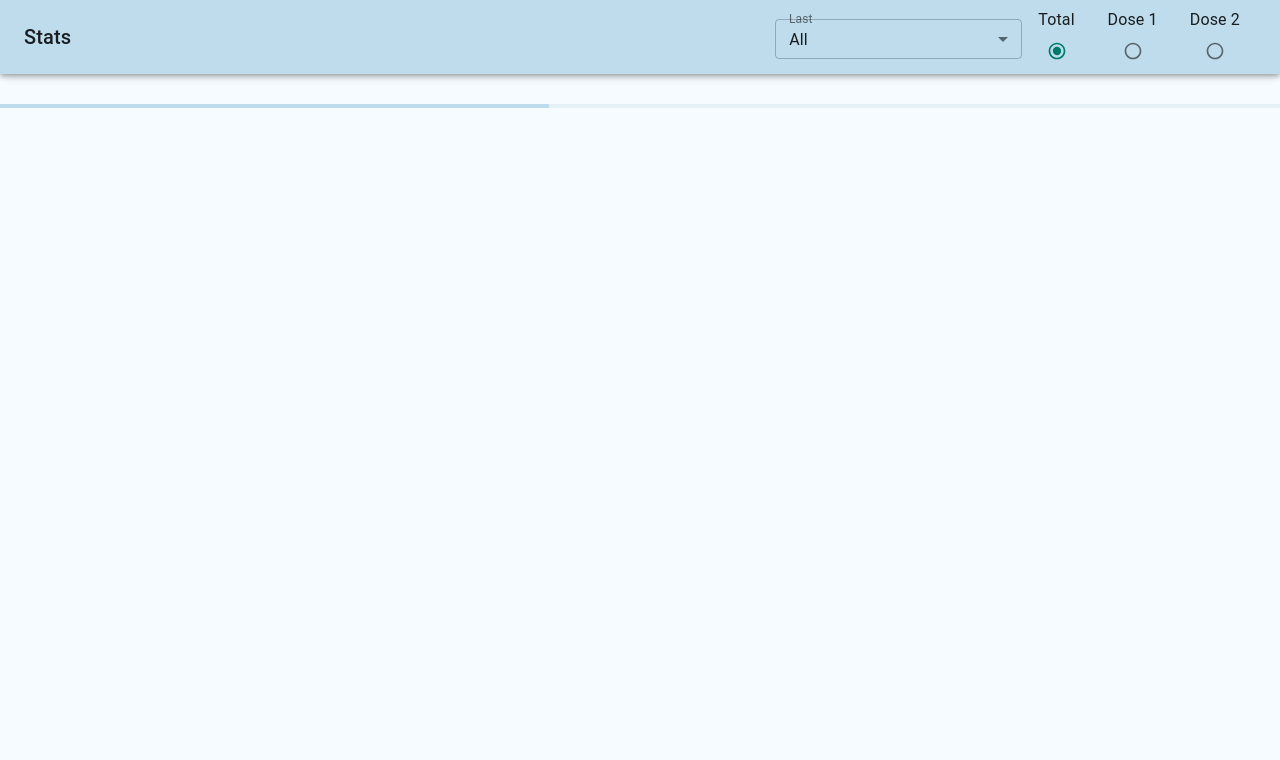
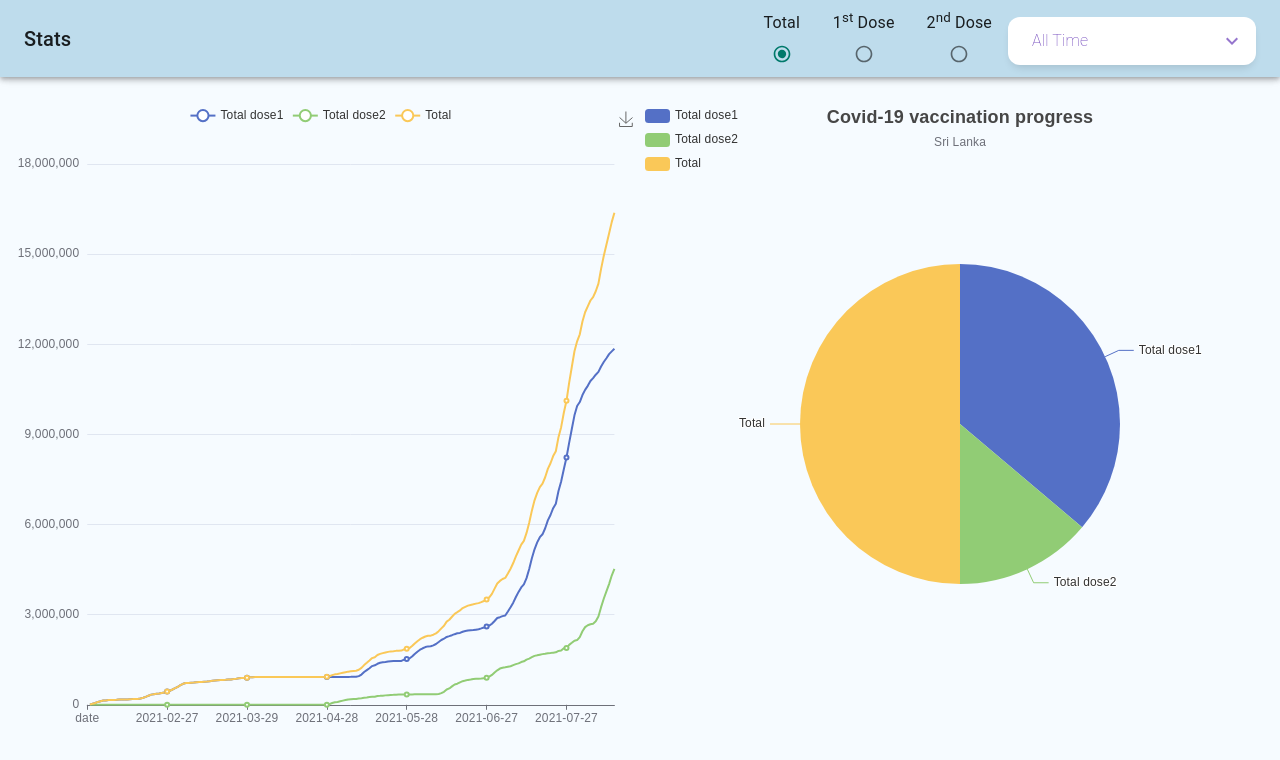
Before and after one commit to tmkasun/covid-19-dashboard, a React (Create React App) app: page / in a window 1280 px wide. Shown: the top 760 px of the page. Built offline with nearby package versions, Linux system fonts and the light colour scheme; no server answers.

Commit message:
update app

```diff
--- a/package.json
+++ b/package.json
@@ -10,6 +10,7 @@
   "dependencies": {
     "@babel/runtime": "7.15.3",
     "@material-ui/core": "4.12.3",
+    "@material-ui/icons": "4.11.2",
     "@material-ui/styles": "4.11.4",
     "echarts": "5.1.2",
     "papaparse": "5.3.1",
--- a/src/App.js
+++ b/src/App.js
@@ -18,6 +18,7 @@ String.prototype.capitalize = function () {
  *
  * curl   -H "Accept: application/vnd.github.v3+json"   https://api.github.com/repos/nuuuwan/covid19/contents/?ref=data -o response.json
  *
+ * testing
  *
  * curl   -H "Accept: application/json"   https://raw.githubusercontent.com/nuuuwan/covid19/data/covid19.epid.vaxs.20210129.json -o response.json
  *
@@ -40,8 +41,8 @@ const App = () => {
       const parsedData = await Papa.parse(jsonData);
       setGithubData(parsedData.data);
     };
-    // setGithubData(sampleData.data);
-    asyncFun();
+    setGithubData(sampleData.data);
+    // asyncFun();
   }, []);
   useEffect(() => {
     if (!githubData) {
@@ -202,6 +203,7 @@ const App = () => {
         }
       ]
     };
+    debugger;
     setPieChartOptions(pieOpts);
     setLineChartOptions(opts);
   }, [lastXDays, githubData, dataType]);
--- a/src/libs/Base.jsx
+++ b/src/libs/Base.jsx
@@ -16,6 +16,8 @@ import { makeStyles } from "@material-ui/core/styles";
 import InputLabel from "@material-ui/core/InputLabel";
 import MenuItem from "@material-ui/core/MenuItem";
 import Select from "@material-ui/core/Select";
+
+import StyledSelect from "./StyledSelect";
 
 function HideOnScroll(props) {
   const { children, window } = props;
@@ -66,38 +68,6 @@ export default function HideAppBar(props) {
             <Typography className={classes.title} variant="h6">
               Stats
             </Typography>
-            <Box width="20%">
-              <FormControl
-                fullWidth
-                margin="dense"
-                size="small"
-                variant="outlined"
-                className={classes.formControl}
-              >
-                <InputLabel id="last-x-days-selector-label">Last</InputLabel>
-                <Select
-                  labelId="last-x-days-selector-label"
-                  id="last-x-days-selector"
-                  value={lastXDays}
-                  onChange={(e) => {
-                    setLastXDays(e.target.value);
-                  }}
-                  margin="dense"
-                  MenuProps={{
-                    anchorOrigin: {
-                      vertical: "bottom",
-                      horizontal: "left"
-                    },
-                    getContentAnchorEl: null
-                  }}
-                >
-                  <MenuItem value={7}>Week</MenuItem>
-                  <MenuItem value={30}>Month</MenuItem>
-                  <MenuItem value={90}>3 Months</MenuItem>
-                  <MenuItem value={0}>All</MenuItem>
-                </Select>
-              </FormControl>
-            </Box>
             <FormControl component="fieldset">
               <RadioGroup
                 row
@@ -118,17 +88,26 @@ export default function HideAppBar(props) {
                 <FormControlLabel
                   value="Dose1"
                   control={<Radio color="secondary" />}
-                  label="Dose 1"
+                  label={
+                    <>
+                      1<sup>st</sup> Dose
+                    </>
+                  }
                   labelPlacement="top"
                 />
                 <FormControlLabel
                   value="dose2"
                   control={<Radio color="secondary" />}
-                  label="Dose 2"
+                  label={
+                    <>
+                      2<sup>nd</sup> Dose
+                    </>
+                  }
                   labelPlacement="top"
                 />
               </RadioGroup>
             </FormControl>
+            <StyledSelect lastXDays={lastXDays} setLastXDays={setLastXDays} />
           </Toolbar>
         </AppBar>
       </HideOnScroll>
--- a/src/libs/LineChart.jsx
+++ b/src/libs/LineChart.jsx
@@ -28,7 +28,7 @@ const REChart = (props) => {
   const { id, options } = props;
   useEffect(() => {
     if (chartRefInst.current) {
-      chartRefInst.current.setOption(options);
+      chartRefInst.current.setOption(options, true);
     }
   }, [options]);
   useEffect(() => {
@@ -37,7 +37,7 @@ const REChart = (props) => {
       const lineChart =
         echarts.getInstanceByDom(chartRef.current) ||
         echarts.init(chartRef.current);
-      lineChart.setOption(options);
+      lineChart.setOption(options, true);
       chartRefInst.current = lineChart;
     }
   }, []);
--- /dev/null
+++ b/src/libs/StyledSelect.jsx
@@ -0,0 +1,116 @@
+import React, { useState } from "react";
+import Select from "@material-ui/core/Select";
+import MenuItem from "@material-ui/core/MenuItem";
+import FormControl from "@material-ui/core/FormControl";
+import ExpandMoreIcon from "@material-ui/icons/ExpandMore";
+import { makeStyles } from "@material-ui/core/styles";
+
+// Original design here: https://github.com/siriwatknp/mui-treasury/issues/540
+
+import { deepPurple } from "@material-ui/core/colors";
+
+const useMinimalSelectStyles = makeStyles(() => ({
+  select: {
+    minWidth: 200,
+    background: "white",
+    color: deepPurple[500],
+    fontWeight: 200,
+    borderStyle: "none",
+    borderWidth: 2,
+    borderRadius: 12,
+    paddingLeft: 24,
+    paddingTop: 14,
+    paddingBottom: 15,
+    boxShadow: "0px 5px 8px -3px rgba(0,0,0,0.14)",
+    "&:focus": {
+      borderRadius: 12,
+      background: "white",
+      borderColor: deepPurple[100]
+    }
+  },
+  icon: {
+    color: deepPurple[300],
+    right: 12,
+    position: "absolute",
+    userSelect: "none",
+    pointerEvents: "none"
+  },
+  paper: {
+    borderRadius: 12,
+    marginTop: 8
+  },
+  list: {
+    paddingTop: 0,
+    paddingBottom: 0,
+    background: "white",
+    "& li": {
+      fontWeight: 200,
+      paddingTop: 12,
+      paddingBottom: 12
+    },
+    "& li:hover": {
+      background: deepPurple[100]
+    },
+    "& li.Mui-selected": {
+      color: "white",
+      background: deepPurple[400]
+    },
+    "& li.Mui-selected:hover": {
+      background: deepPurple[500]
+    }
+  }
+}));
+
+const MinimalSelect = (props) => {
+  const { lastXDays, setLastXDays } = props;
+
+  const handleChange = (event) => {
+    setLastXDays(event.target.value);
+  };
+
+  const minimalSelectClasses = useMinimalSelectStyles();
+
+  const iconComponent = (props) => {
+    return (
+      <ExpandMoreIcon
+        className={props.className + " " + minimalSelectClasses.icon}
+      />
+    );
+  };
+
+  // moves the menu below the select input
+  const menuProps = {
+    classes: {
+      paper: minimalSelectClasses.paper,
+      list: minimalSelectClasses.list
+    },
+    anchorOrigin: {
+      vertical: "bottom",
+      horizontal: "left"
+    },
+    transformOrigin: {
+      vertical: "top",
+      horizontal: "left"
+    },
+    getContentAnchorEl: null
+  };
+
+  return (
+    <FormControl>
+      <Select
+        disableUnderline
+        classes={{ root: minimalSelectClasses.select }}
+        MenuProps={menuProps}
+        IconComponent={iconComponent}
+        value={lastXDays}
+        onChange={handleChange}
+      >
+        <MenuItem value={0}>All Time</MenuItem>
+        <MenuItem value={30}>Last Month</MenuItem>
+        <MenuItem value={7}>Last Week</MenuItem>
+      </Select>
+    </FormControl>
+  );
+};
+
+export default MinimalSelect;
```
